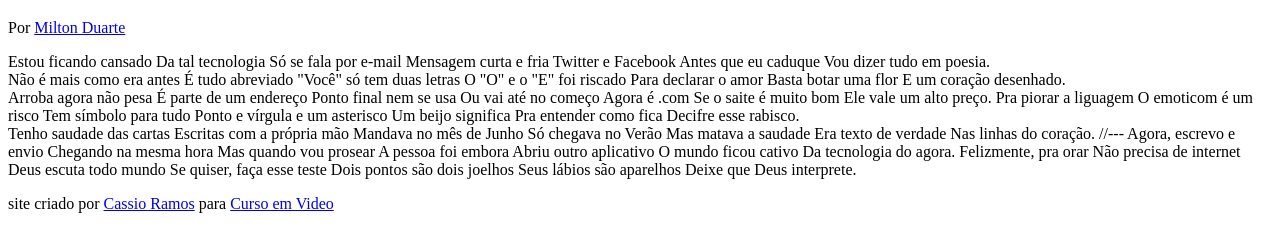
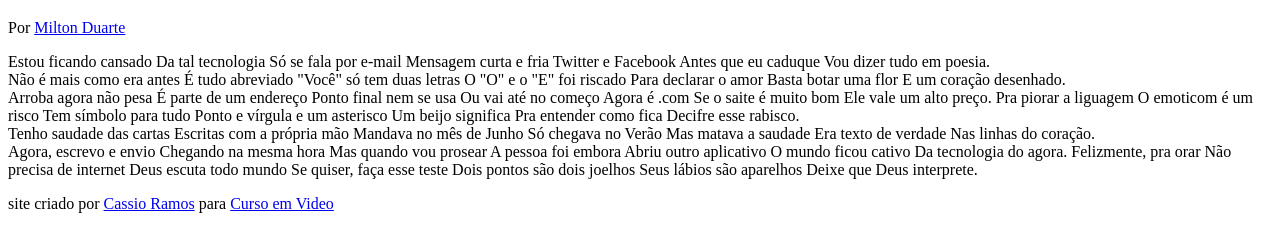
Before and after one commit to cassioramos300/desafio012, a plain HTML site: page index.html in a window 1280 px wide. Shown: the part 61-312 px from the top of the page. Drawn offline with Linux system fonts and the light colour scheme.

Commit message:
Update index.html

```diff
--- a/index.html
+++ b/index.html
@@ -57,6 +57,7 @@
 
 
 
+    <section>
         Tenho saudade das cartas
         Escritas com a própria mão
         Mandava no mês de Junho
@@ -64,8 +65,9 @@
         Mas matava a saudade
         Era texto de verdade
         Nas linhas do coração.
+    </section>
 
-    //---
+
 
     Agora, escrevo e envio
     Chegando na mesma hora
```
Lines whose indentation alone changed are shown as unchanged.
